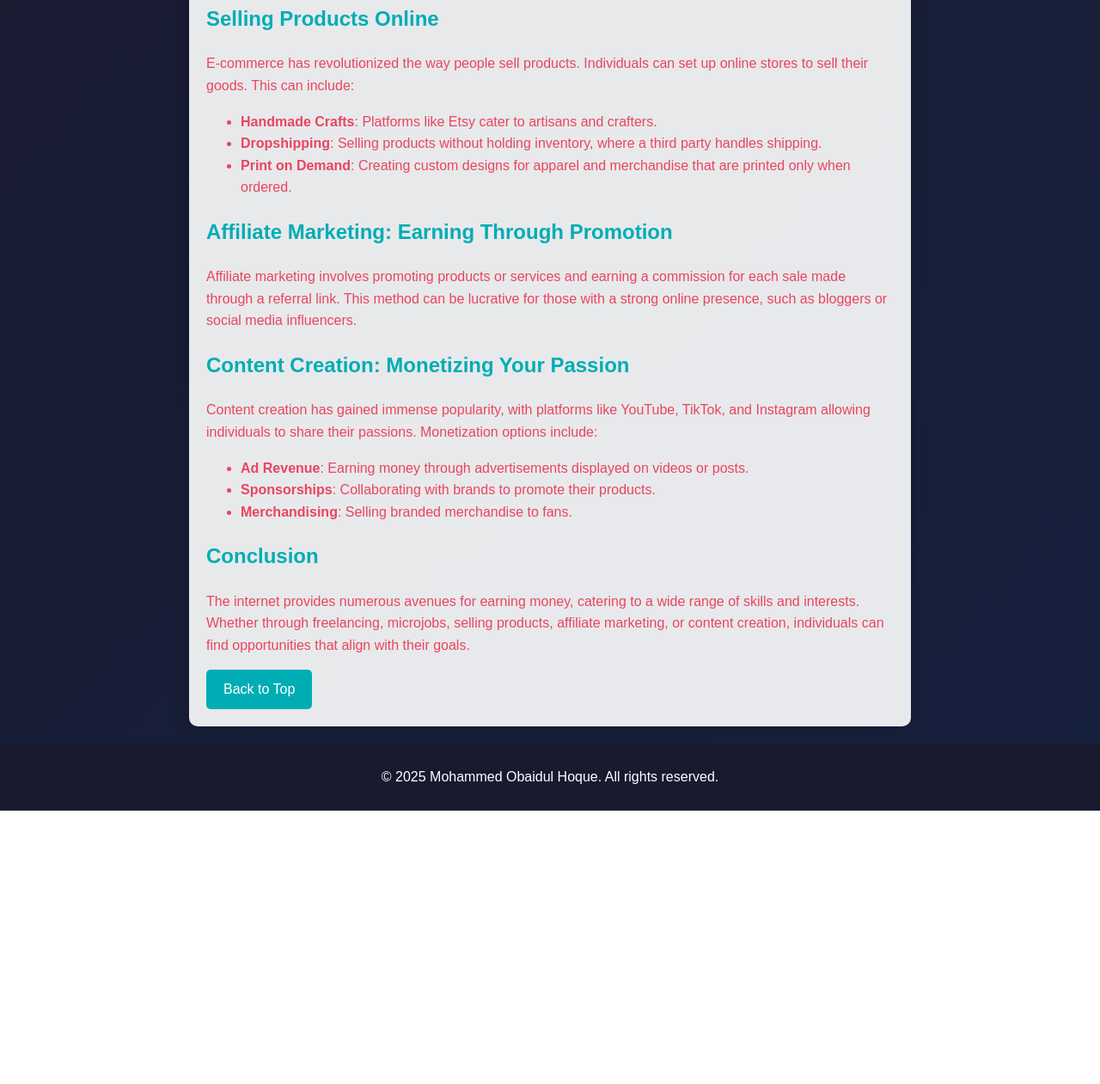
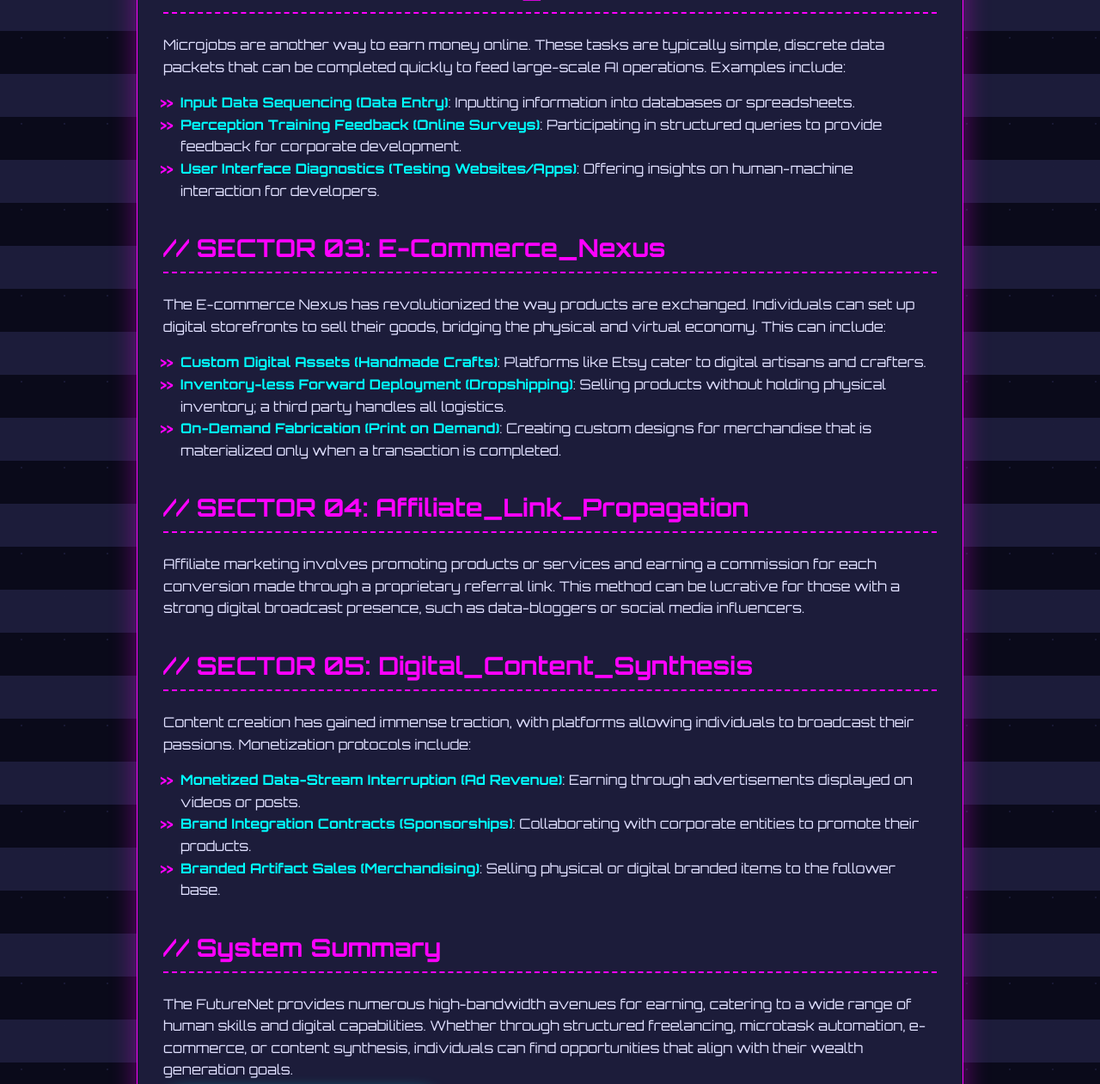
Before and after one commit to obaidulctg/how-to-earn-money-using-the-internet, a plain HTML site: page index.html in a window 1280 px wide. Shown: the part 631-1892 px from the top of the page at 86% size. Before the commit the page ends 1574 px from the top, so only its background shows below. Drawn offline with Linux system fonts and the light colour scheme.

Commit message:
Revamp index.html with futuristic design and content
Updated the content and styling of the index.html file to reflect a futuristic theme and restructured the sections to focus on digital earning methods.

```diff
--- a/index.html
+++ b/index.html
@@ -5,138 +5,232 @@
     <meta name="viewport" content="width=device-width, initial-scale=1.0">
     <meta name="description" content="Explore various methods to earn money online, including freelancing, microjobs, and affiliate marketing.">
     <meta name="keywords" content="earn money online, freelancing, microjobs, affiliate marketing, content creation">
-    <title>How to Earn Money Using the Internet</title>
+    <title>FutureNet Earnings Protocol</title>
+    <link href="https://fonts.googleapis.com/css2?family=Orbitron:wght@400;700&display=swap" rel="stylesheet">
     <style>
+        /* Global Styles & Futuristic Color Palette */
+        :root {
+            --color-dark-bg: #0A0A1A; /* Deep Space Black */
+            --color-light-bg: #1C1C3A; /* Dark Blue-Purple */
+            --color-primary-neon: #00FFFF; /* Cyan/Aqua Neon */
+            --color-secondary-neon: #FF00FF; /* Magenta Neon */
+            --color-text-main: #E0E0FF; /* Off-White/Light Blue */
+            --color-glow: rgba(0, 255, 255, 0.5);
+        }
+
         body {
-            font-family: 'Arial', sans-serif;
+            font-family: 'Orbitron', sans-serif;
             line-height: 1.6;
             margin: 0;
             padding: 0;
-            background: linear-gradient(135deg, #1a1a2e, #16213e);
-            color: #e94560;
+            background: var(--color-dark-bg);
+            color: var(--color-text-main);
             overflow-x: hidden;
+            /* Subtle matrix background effect - optional, but cool! */
+            background-image: radial-gradient(circle at center, rgba(28, 28, 58, 0.8) 1px, transparent 1px),
+                              repeating-linear-gradient(0deg, #1C1C3A, #1C1C3A 50px, #0A0A1A 50px, #0A0A1A 100px);
+            background-size: 50px 50px, 100% 100%;
         }
+
         header {
-            background: rgba(26, 26, 46, 0.9);
-            color: #ffffff;
-            padding: 20px 0;
+            background: rgba(10, 10, 26, 0.95);
+            padding: 30px 0;
             text-align: center;
-            animation: fadeIn 1s;
+            border-bottom: 3px solid var(--color-primary-neon);
+            box-shadow: 0 0 15px var(--color-primary-neon);
+            animation: fadeIn 1.5s ease-out;
         }
+
         h1 {
             margin: 0;
-            font-size: 2.5em;
-            text-shadow: 2px 2px 4px rgba(0, 0, 0, 0.5);
+            font-size: 3em;
+            color: var(--color-primary-neon);
+            text-shadow: 0 0 10px var(--color-primary-neon), 0 0 20px var(--color-primary-neon);
+            letter-spacing: 5px;
+            animation: glitch 2s infinite alternate, scanLine 4s infinite linear;
         }
+
         h2 {
-            color: #00adb5;
-            margin-top: 20px;
-            animation: slideIn 0.5s;
+            color: var(--color-secondary-neon);
+            margin-top: 30px;
+            border-bottom: 2px dashed var(--color-secondary-neon);
+            padding-bottom: 5px;
+            font-size: 1.8em;
+            animation: slideInRight 0.8s ease-out;
         }
+
         article {
-            max-width: 800px;
-            margin: 20px auto;
-            padding: 20px;
-            background: rgba(255, 255, 255, 0.9);
-            border-radius: 10px;
-            box-shadow: 0 0 20px rgba(0, 0, 0, 0.2);
-            animation: zoomIn 0.5s;
+            max-width: 900px;
+            margin: 40px auto;
+            padding: 30px;
+            background: var(--color-light-bg);
+            border-radius: 15px;
+            border: 1px solid var(--color-secondary-neon);
+            box-shadow: 0 0 30px rgba(255, 0, 255, 0.4);
+            animation: zoomIn 0.8s ease-out;
+            transition: box-shadow 0.3s ease;
         }
+
+        article:hover {
+            box-shadow: 0 0 40px var(--color-primary-neon);
+        }
+
+        p, ul {
+            color: var(--color-text-main);
+        }
+
+        strong {
+            color: var(--color-primary-neon);
+        }
+
         footer {
             text-align: center;
-            padding: 10px 0;
-            background: rgba(26, 26, 46, 0.9);
-            color: #ffffff;
-            position: relative;
-            bottom: 0;
+            padding: 15px 0;
+            background: rgba(10, 10, 26, 0.95);
+            color: var(--color-text-main);
+            border-top: 2px solid var(--color-secondary-neon);
             width: 100%;
+            margin-top: 50px;
         }
+
+        /* List styles to look more futuristic */
+        ul {
+            list-style: none;
+            padding-left: 20px;
+        }
+
+        li::before {
+            content: '>> ';
+            color: var(--color-secondary-neon);
+            font-weight: bold;
+            display: inline-block;
+            width: 1.5em;
+            margin-left: -1.5em;
+        }
+
+        /* Neon Button Style */
         .button {
             display: inline-block;
-            padding: 10px 20px;
-            background: #00adb5;
-            color: #ffffff;
+            padding: 12px 25px;
+            background: var(--color-primary-neon);
+            color: var(--color-dark-bg);
             text-decoration: none;
-            border-radius: 5px;
-            transition: background 0.3s, transform 0.3s;
-            animation: bounce 1s infinite;
+            border-radius: 50px; /* Pill shape */
+            border: none;
+            font-weight: bold;
+            text-transform: uppercase;
+            letter-spacing: 2px;
+            box-shadow: 0 0 10px var(--color-primary-neon);
+            transition: all 0.3s ease;
+            animation: pulse 2s infinite; /* Continuous subtle animation */
         }
+
         .button:hover {
-            background: #e94560;
-            transform: scale(1.1);
+            background: var(--color-secondary-neon);
+            color: var(--color-text-main);
+            box-shadow: 0 0 15px var(--color-secondary-neon), 0 0 30px var(--color-secondary-neon);
+            transform: scale(1.05);
+            animation: none; /* Stop pulse on hover */
         }
+
+        /* Keyframe Animations for Futuristic Effects */
+
+        /* General Fade In */
         @keyframes fadeIn {
             from { opacity: 0; }
             to { opacity: 1; }
         }
-        @keyframes slideIn {
-            from { transform: translateY(-20px); opacity: 0; }
-            to { transform: translateY(0); opacity: 1; }
+
+        /* Header Title Glitch Effect */
+        @keyframes glitch {
+            0% { text-shadow: 0.05em 0 0 var(--color-secondary-neon), -0.05em -0.025em 0 var(--color-primary-neon); }
+            14% { text-shadow: -0.05em -0.025em 0 var(--color-secondary-neon), 0.025em 0.05em 0 var(--color-primary-neon); }
+            28% { text-shadow: 0.05em 0 0 var(--color-secondary-neon), -0.05em -0.025em 0 var(--color-primary-neon); }
+            100% { text-shadow: none; }
         }
+
+        /* H2 Slide In */
+        @keyframes slideInRight {
+            from { transform: translateX(50px); opacity: 0; }
+            to { transform: translateX(0); opacity: 1; }
+        }
+
+        /* Article Zoom In */
         @keyframes zoomIn {
-            from { transform: scale(0.9); opacity: 0; }
+            from { transform: scale(0.95); opacity: 0; }
             to { transform: scale(1); opacity: 1; }
         }
-        @keyframes bounce {
-            0%, 100% { transform: translateY(0); }
-            50% { transform: translateY(-10px); }
+
+        /* Button Pulse */
+        @keyframes pulse {
+            0% { box-shadow: 0 0 10px var(--color-primary-neon); }
+            50% { box-shadow: 0 0 20px var(--color-primary-neon), 0 0 5px var(--color-primary-neon); }
+            100% { box-shadow: 0 0 10px var(--color-primary-neon); }
         }
+
+        /* CRT/Scanline Effect (Subtle) on Header */
+        @keyframes scanLine {
+            0% { background-position: 0 0; }
+            100% { background-position: 0 50px; }
+        }
+
     </style>
 </head>
 <body>
 
 <header>
-    <h1>How to Earn Money Using the Internet</h1>
+    <h1>FutureNet Earnings Protocol</h1>
 </header>
 
 <article>
-    <h2>Freelancing: A Flexible Option</h2>
+    <h2>// SECTOR 01: Freelancing_Matrix</h2>
     <p>Freelancing has become a popular avenue for many looking to earn money online. It allows individuals to offer their skills and services to clients worldwide. Common freelance opportunities include:</p>
     <ul>
-        <li><strong>Writing and Editing</strong>: Many businesses require content for their websites, blogs, and marketing materials.</li>
-        <li><strong>Graphic Design</strong>: Creative individuals can design logos, websites, and promotional materials.</li>
-        <li><strong>Web Development</strong>: Those with technical skills can build and maintain websites for clients.</li>
-        <li><strong>Virtual Assistance</strong>: Providing administrative support remotely is in high demand.</li>
+        <li><strong>Data Stream Processing (Writing/Editing)</strong>: Businesses require content for their digital presence.</li>
+        <li><strong>Visual Command Interface Design (Graphic Design)</strong>: Creative individuals can design logos, websites, and promotional materials.</li>
+        <li><strong>System Architecture Development (Web Development)</strong>: Those with technical skills can build and maintain web interfaces.</li>
+        <li><strong>Remote Administrative Support (Virtual Assistance)</strong>: Providing crucial system and administrative support remotely is in high demand.</li>
     </ul>
 
-    <h2>Microjobs: Small Tasks, Big Rewards</h2>
-    <p>Microjobs are another way to earn money online. These tasks are typically simple and can be completed quickly. Examples include:</p>
+    <h2>// SECTOR 02: MicroTask_Automation</h2>
+    <p>Microjobs are another way to earn money online. These tasks are typically simple, discrete data packets that can be completed quickly to feed large-scale AI operations. Examples include:</p>
     <ul>
-        <li><strong>Data Entry</strong>: Inputting information into databases or spreadsheets.</li>
-        <li><strong>Online Surveys</strong>: Participating in surveys to provide feedback for companies.</li>
-        <li><strong>Testing Websites and Apps</strong>: Offering insights on user experience for developers.</li>
+        <li><strong>Input Data Sequencing (Data Entry)</strong>: Inputting information into databases or spreadsheets.</li>
+        <li><strong>Perception Training Feedback (Online Surveys)</strong>: Participating in structured queries to provide feedback for corporate development.</li>
+        <li><strong>User Interface Diagnostics (Testing Websites/Apps)</strong>: Offering insights on human-machine interaction for developers.</li>
     </ul>
 
-    <h2>Selling Products Online</h2>
-    <p>E-commerce has revolutionized the way people sell products. Individuals can set up online stores to sell their goods. This can include:</p>
+    <h2>// SECTOR 03: E-Commerce_Nexus</h2>
+    <p>The E-commerce Nexus has revolutionized the way products are exchanged. Individuals can set up digital storefronts to sell their goods, bridging the physical and virtual economy. This can include:</p>
     <ul>
-        <li><strong>Handmade Crafts</strong>: Platforms like Etsy cater to artisans and crafters.</li>
-        <li><strong>Dropshipping</strong>: Selling products without holding inventory, where a third party handles shipping.</li>
-        <li><strong>Print on Demand</strong>: Creating custom designs for apparel and merchandise that are printed only when ordered.</li>
+        <li><strong>Custom Digital Assets (Handmade Crafts)</strong>: Platforms like Etsy cater to digital artisans and crafters.</li>
+        <li><strong>Inventory-less Forward Deployment (Dropshipping)</strong>: Selling products without holding physical inventory; a third party handles all logistics.</li>
+        <li><strong>On-Demand Fabrication (Print on Demand)</strong>: Creating custom designs for merchandise that is materialized only when a transaction is completed.</li>
     </ul>
 
-    <h2>Affiliate Marketing: Earning Through Promotion</h2>
-    <p>Affiliate marketing involves promoting products or services and earning a commission for each sale made through a referral link. This method can be lucrative for those with a strong online presence, such as bloggers or social media influencers.</p>
+    <h2>// SECTOR 04: Affiliate_Link_Propagation</h2>
+    <p>Affiliate marketing involves promoting products or services and earning a commission for each conversion made through a proprietary referral link. This method can be lucrative for those with a strong digital broadcast presence, such as data-bloggers or social media influencers.</p>
 
-    <h2>Content Creation: Monetizing Your Passion</h2>
-    <p>Content creation has gained immense popularity, with platforms like YouTube, TikTok, and Instagram allowing individuals to share their passions. Monetization options include:</p>
+    <h2>// SECTOR 05: Digital_Content_Synthesis</h2>
+    <p>Content creation has gained immense traction, with platforms allowing individuals to broadcast their passions. Monetization protocols include:</p>
     <ul>
-        <li><strong>Ad Revenue</strong>: Earning money through advertisements displayed on videos or posts.</li>
-        <li><strong>Sponsorships</strong>: Collaborating with brands to promote their products.</li>
-        <li><strong>Merchandising</strong>: Selling branded merchandise to fans.</li>
+        <li><strong>Monetized Data-Stream Interruption (Ad Revenue)</strong>: Earning through advertisements displayed on videos or posts.</li>
+        <li><strong>Brand Integration Contracts (Sponsorships)</strong>: Collaborating with corporate entities to promote their products.</li>
+        <li><strong>Branded Artifact Sales (Merchandising)</strong>: Selling physical or digital branded items to the follower base.</li>
     </ul>
 
-    <h2>Conclusion</h2>
-    <p>The internet provides numerous avenues for earning money, catering to a wide range of skills and interests. Whether through freelancing, microjobs, selling products, affiliate marketing, or content creation, individuals can find opportunities that align with their goals.</p>
-    <a href="#top" class="button">Back to Top</a>
+    <h2>// System Summary</h2>
+    <p>The FutureNet provides numerous high-bandwidth avenues for earning, catering to a wide range of human skills and digital capabilities. Whether through structured freelancing, microtask automation, e-commerce, or content synthesis, individuals can find opportunities that align with their wealth generation goals.</p>
+    <a href="#top" class="button">PROTOCOL: REBOOT TOP</a>
 </article>
 
 <footer>
-    <p>&copy; 2025 Mohammed Obaidul Hoque. All rights reserved.</p>
+    <p>— END OF TRANSMISSION —</p>
+    <p>&copy; 2025 Mohammed Obaidul Hoque. All rights reserved. [System Active]</p>
 </footer>
 
 <script>
-    // Simple JavaScript for smooth scrolling
+    // System command for smooth scroll
     document.querySelector('.button').addEventListener('click', function(e) {
         e.preventDefault();
         window.scrollTo({
```
